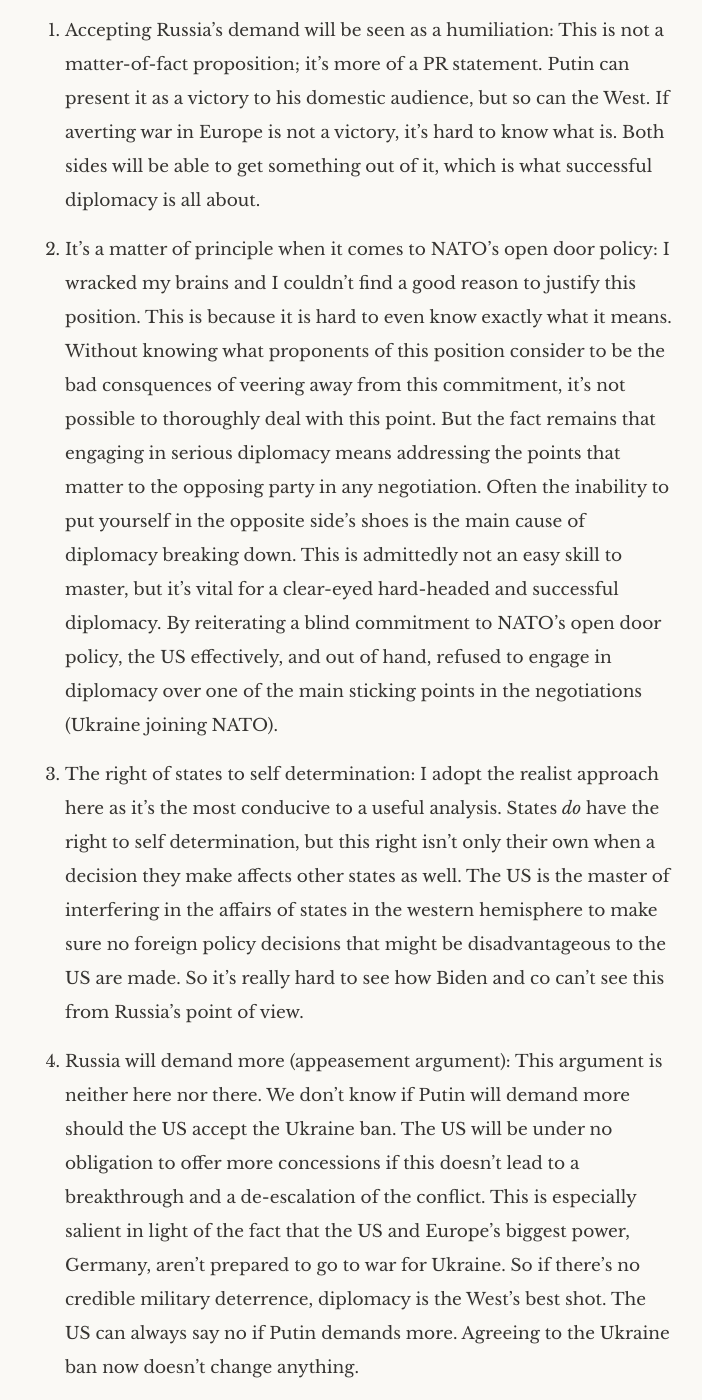
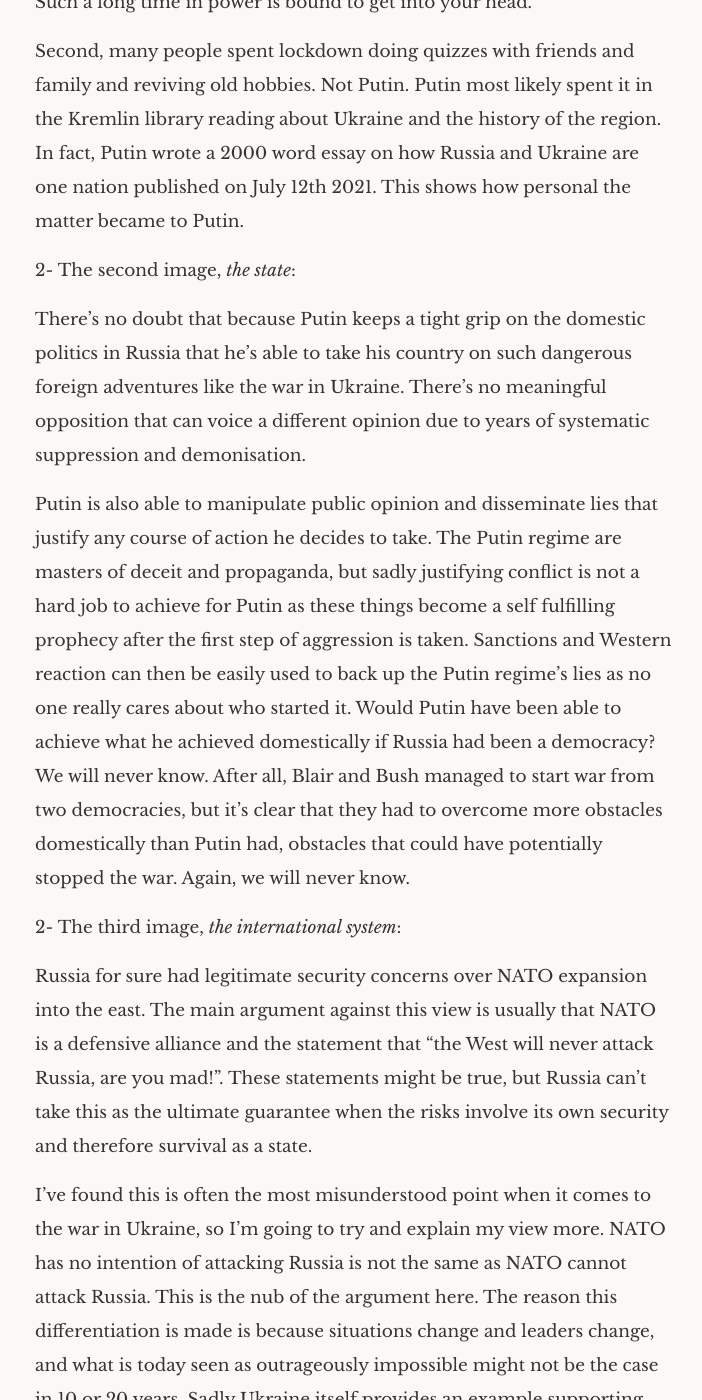
Before and after one commit to saher-alhusayan/Thoughts, a Jekyll site: the page built from index.html, in a window 1280 px wide and 1400 px high, scrolled down 2488 px. Shown: the whole window, without its empty margins (286-988 px from the left). Built offline with Jekyll 4.4.1, drawn with Linux system fonts in a browser that asks for light colours; some web fonts are replaced; some of the changed text lies outside the part shown.

Commit message:
putin the state and war

```diff
--- a/_posts/2022-02-13-diplomacy-and-ukraine-crisis.markdown
+++ b/_posts/2022-02-13-diplomacy-and-ukraine-crisis.markdown
@@ -10,7 +10,7 @@ US intelligence [has said](https://foreignpolicy.com/2022/02/11/russia-invasion-
 There’s been a flurry of high level diplomacy in the last 10 days or so, but there’s no sign these efforts are working. In fact, Russia’s Foreign Minister Sergei Lavrov [said](https://www.thenational.scot/news/19914489.sergei-lavrov-says-meeting-liz-truss-like-talking-deaf-person/) talks with UK foreign secretary Lizz Truss were like “talking to the deaf.”
 
 <figure>
-	<img src="{{ site.baseurl }}/assets/putin.png" alt="image">
+	<img src="{{ site.baseurl }}/assets/pics/putin.png" alt="image">
 	<figcaption>
 		Puton's managed to keep the West guessing. Only he knows what's next.
 	</figcaption>
--- /dev/null
+++ b/_posts/2022-03-13-putin-the-state-and-war.markdown
@@ -0,0 +1,67 @@
+---
+layout: post
+title:  Putin the State and War
+date:   2022-03-13 12:11:11 +0100
+thumbnail: putin
+---
+
+Most International Relations (IR) scholars would agree that figuring out causes of war is the ultimate holy grail in the field. Understanding war is key to preventing it, and there is a tonne of material on war that one can read, but Kenneth Waltz’s [_man the state and war_](https://en.wikipedia.org/wiki/Man,_the_State,_and_War) (1959) is one of the best books out there. The book organises what’s been written about the causes of war into a useful framework.
+
+<figure>
+	<img src="{{ site.baseurl }}/assets/pics/ukraine-war-map.png" alt="image">
+	<figcaption>
+		Putin's war on Ukraine.
+	</figcaption>
+</figure>
+
+The following is an attempt to use the framework presented by Waltz to understand the war in Ukraine, but first a quick summary of what the book says. Waltz offers three images (think of them as levels of analysis) at which he says causes of war may be found:
+
+* First image: human nature (man). Humans are the main cause, but some thinkers believe education can be the solution whereas others think humans are intrinsically evil and incurable.
+
+* Second image: the state. Proponents of this theory believe causes of war lay in the structure of the state. The assumption is basically good states don’t go to war, bad states do. We can think of two categories here: the liberals who believe that democracies tend to do more trade and cooperation with other countries. Closer ties (and globalisation) mean states are too interlinked to go to war. The socialists, on the other hand, think it’s class struggle and inequality that lead to war, and if we abolish capitalism peace will prevail.
+
+* Third image: causes of war can be found at the international level. States in the international system exist in a state of “anarchy”. Anarchy in International Relations doesn’t mean chaos, but that states live in an environment with no overarching authority over them. State survival is key, and if there’s no one to arbitrate or enforce international decisions, a state has only itself to fend for its security and interests and these should be taken very seriously.
+
+Again, this blog is not about assessing the three images Waltz proposed, nor is it advocating one of them as the main cause of war over the others. Theory is meant to capture one element of reality; that’s how theory is useful. Reality, on the other hand, is extraordinarily complex, and often, a vast web of reasons coalesce together to cause an event to happen.
+
+**Understanding the war in Ukraine through the prism of Waltz’s three images:**
+
+1- The first image, _man_:
+
+First, understanding Putin’s psychological profile is important here. Doing this properly would take years, but I want to highlight that Putin is an ex KGB officer. According to this paper on the CIA’s website, “Spies frequently have pathological personality features that pave the way to espionage, such as thrill seeking, a sense of entitlement, or a desire for power and control.” Couldn’t agree more. Add to that the fact that Putin has been ruling as the undisputed leader in Russia for 22 years now (Medvedev was a constitutional necessity and Putin’s puppet 2008-2012). Such a long time in power is bound to get into your head.
+
+Second, many people spent lockdown doing quizzes with friends and family and reviving old hobbies. Not Putin. Putin most likely spent it in the Kremlin library reading about Ukraine and the history of the region. In fact, Putin wrote a 2000 word essay on how Russia and Ukraine are one nation published on July 12th 2021. This shows how personal the matter became to Putin.
+
+2- The second image, _the state_:
+
+There’s no doubt that because Putin keeps a tight grip on the domestic politics in Russia that he’s able to take his country on such dangerous foreign adventures like the war in Ukraine. There’s no meaningful opposition that can voice a different opinion due to years of systematic suppression and demonisation.
+
+Putin is also able to manipulate public opinion and disseminate lies that justify any course of action he decides to take. The Putin regime are masters of deceit and propaganda, but sadly justifying conflict is not a hard job to achieve for Putin as these things become a self fulfilling prophecy after the first step of aggression is taken. Sanctions and Western reaction can then be easily used to back up the Putin regime’s lies as no one really cares about who started it. Would Putin have been able to achieve what he achieved domestically if Russia had been a democracy? We will never know. After all, Blair and Bush managed to start war from two democracies, but it’s clear that they had to overcome more obstacles domestically than Putin had, obstacles that could have potentially stopped the war. Again, we will never know.
+
+2- The third image, _the international system_:
+
+Russia for sure had legitimate security concerns over NATO expansion into the east. The main argument against this view is usually that NATO is a defensive alliance and the statement that “the West will never attack Russia, are you mad!”. These statements might be true, but Russia can’t take this as the ultimate guarantee when the risks involve its own security and therefore survival as a state.
+
+ I’ve found this is often the most misunderstood point when it comes to the war in Ukraine, so I’m going to try and explain my view more. NATO has no intention of attacking Russia is not the same as NATO cannot attack Russia. This is the nub of the argument here. The reason this differentiation is made is because situations change and leaders change, and what is today seen as outrageously impossible might not be the case in 10 or 20 years. Sadly Ukraine itself provides an example supporting this point. When Ukraine gave up their nuclear weapons in 1994, they had all the assurances in the world, and it was impossible to see at the time a war in Europe and an aggressive Russia that would attack. The situation has changed and those promises didn’t prove useful to Ukraine in 2022.
+
+To get back to my main argument, Russia had legitimate concerts over NATO expansion, but the full invasion of Ukraine beyond the Donbas region has no realpolitik calculations whatsoever.
+
+<figure>
+	<img src="{{ site.baseurl }}/assets/pics/kgb-putin.png" alt="image">
+	<figcaption>
+		Putin as a KGB officer.
+	</figcaption>
+</figure>
+
+There is no doubt all three images combined are the reason why we are where we are in Ukraine. But if we want to do a little blame apportioning exercise in light of the above analysis, it’s clear that Putin shares the bulk of the blame individually as a person. How?
+
+We saw how Putin in the first image is an arrogant dictator, and probably a psychopath given his KGB roots, who became obsessed with Ukraine to a level where most observers have started to question his sanity.
+
+Putin is also pretty much the reason why Russia is a dictatorship (image two). As mentioned above, Putin used every trick in the book in the last 22 years to make sure his opponents are either in jail, exile or dead.
+
+As for the third image, Putin had legitimate concerns about NATO and Ukraine potentially becoming a member of NATO, but he didn’t need to launch a full invasion of Ukraine. Russian backed separatists in the east had already made sure Ukraine couldn’t join NATO as NATO members can’t join if they have a territorial dispute with any other neighbouring country. But if Putin wanted to make sure, he could’ve stayed in the Donbas region. The fact that he decided to go all the way to Kiev can’t be explained/justified by the third image. Again it’s Putin that’s to blame here.
+
+So in summary, and at least applicable to the war in Ukraine, it seems that man is the most potent cause of war, one man in particular, Putin.
+
+
+***Note:*** I will add a functionality in future to allow people to leave comments as the best way to advance knowledge is debating :)
```
Also changed, not shown: assets/pics/kgb-putin.png (added), assets/pics/putin.png (renamed from assets/putin.png), assets/pics/ukraine-war-map.png (added), 2 other files.
